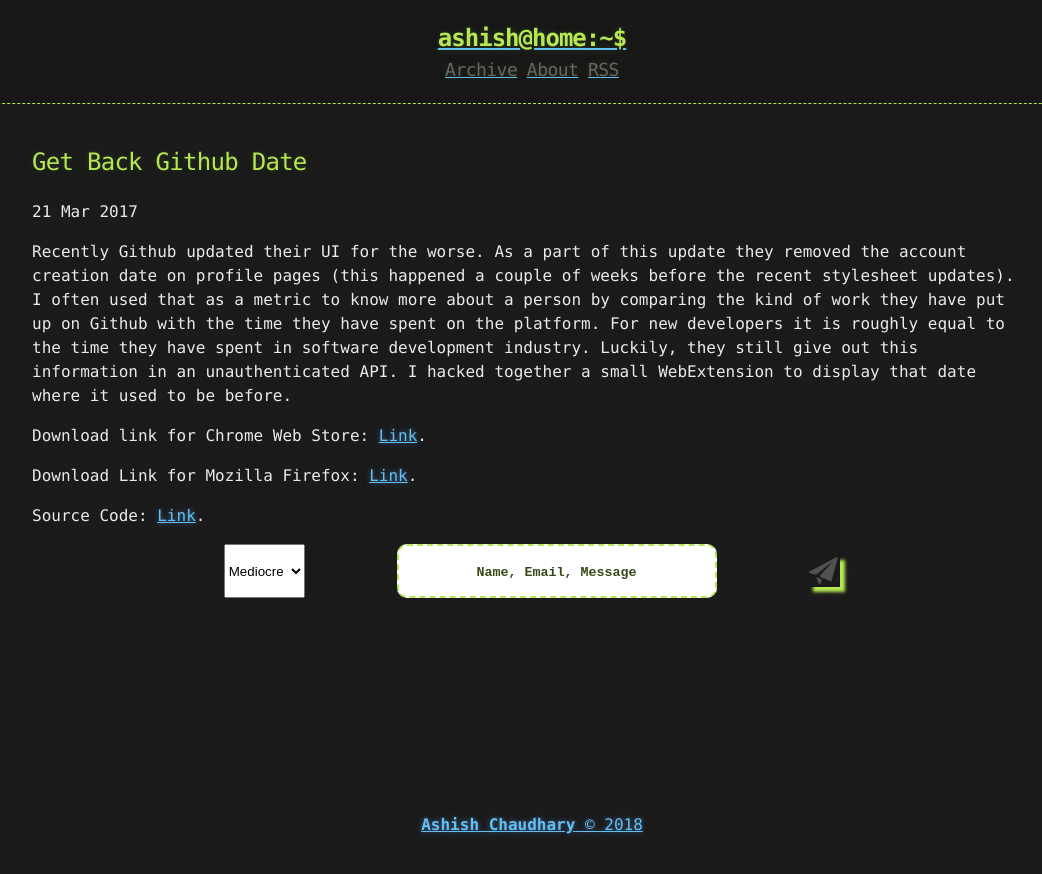
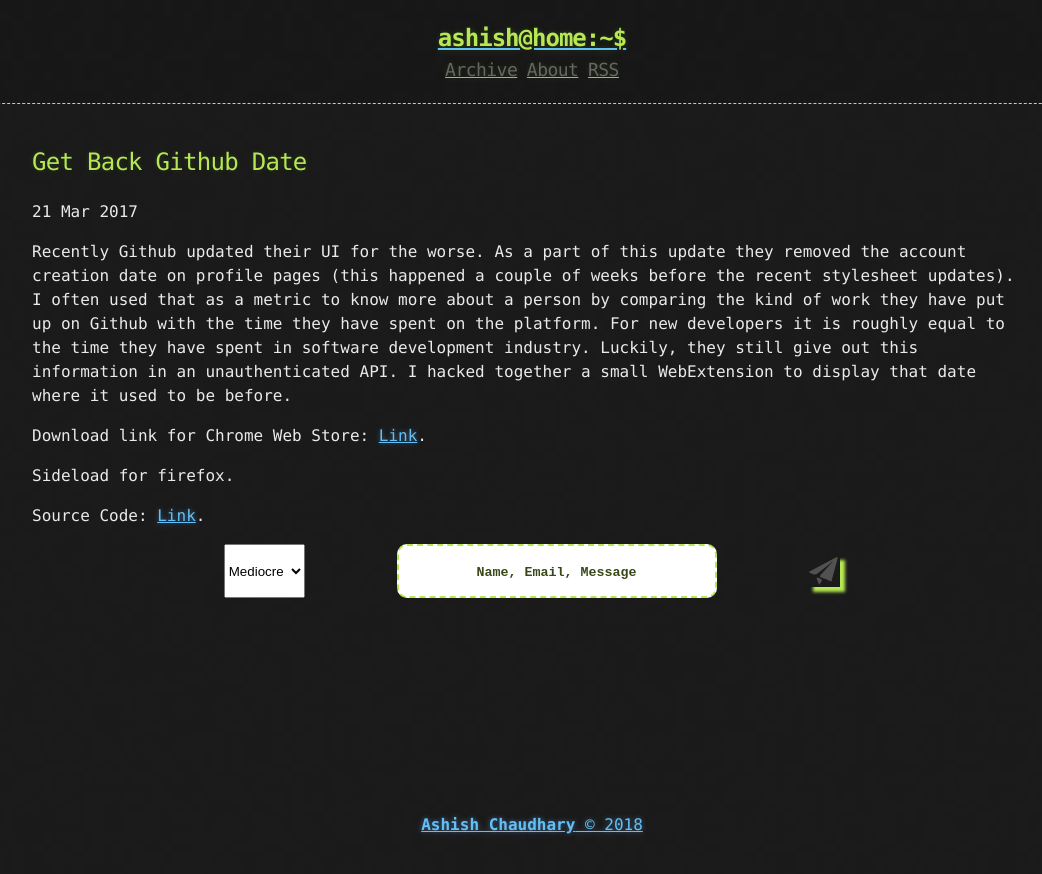
Before and after one commit to tocttou/tocttou.github.io, a Jekyll site: the page built from _posts/2017-03-21-get-back-github-date.md, in a window 1280 px wide. Shown: the top 874 px of the page, without its empty margins (108-1150 px from the left). Built offline with Jekyll 4.4.1, drawn with Linux system fonts in a browser that asks for light colours; nearby versions of some CDN libraries; comment, search, counter and statistics services are not loaded.

Commit message:
Update 2017-03-21-get-back-github-date.md

```diff
--- a/_posts/2017-03-21-get-back-github-date.md
+++ b/_posts/2017-03-21-get-back-github-date.md
@@ -5,6 +5,6 @@ Recently Github updated their UI for the worse. As a part of this update they re
 
 Download link for Chrome Web Store: [Link](https://chrome.google.com/webstore/detail/get-back-github-date/jbdeffedeonhkjinlichndgkkmfmpkec).
 
-Download Link for Mozilla Firefox: [Link](https://addons.mozilla.org/en-US/firefox/addon/get-back-github-profile-date/).
+Sideload for firefox.
 
 Source Code: [Link](https://github.com/tocttou/get-back-github-date).
```
